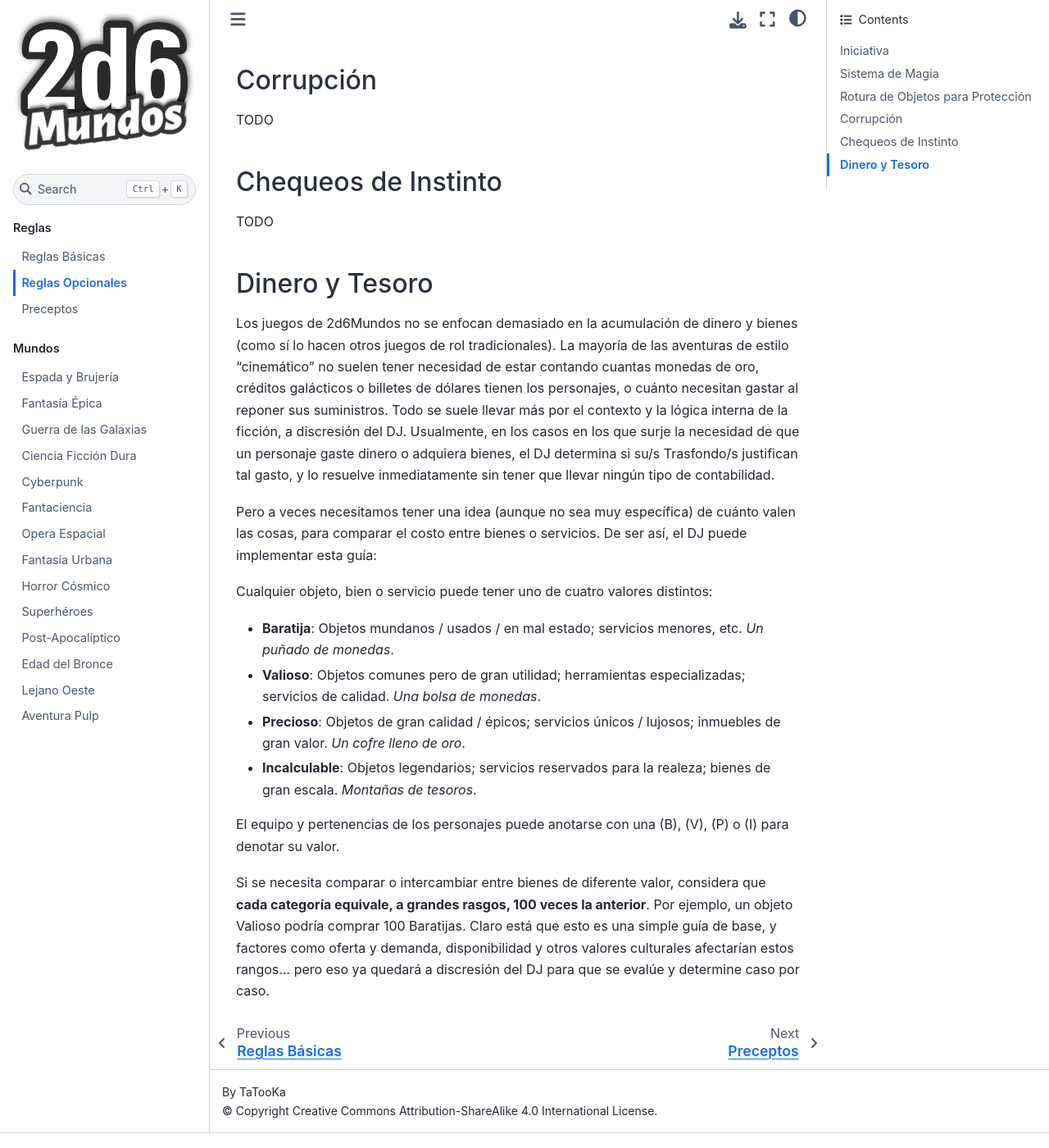
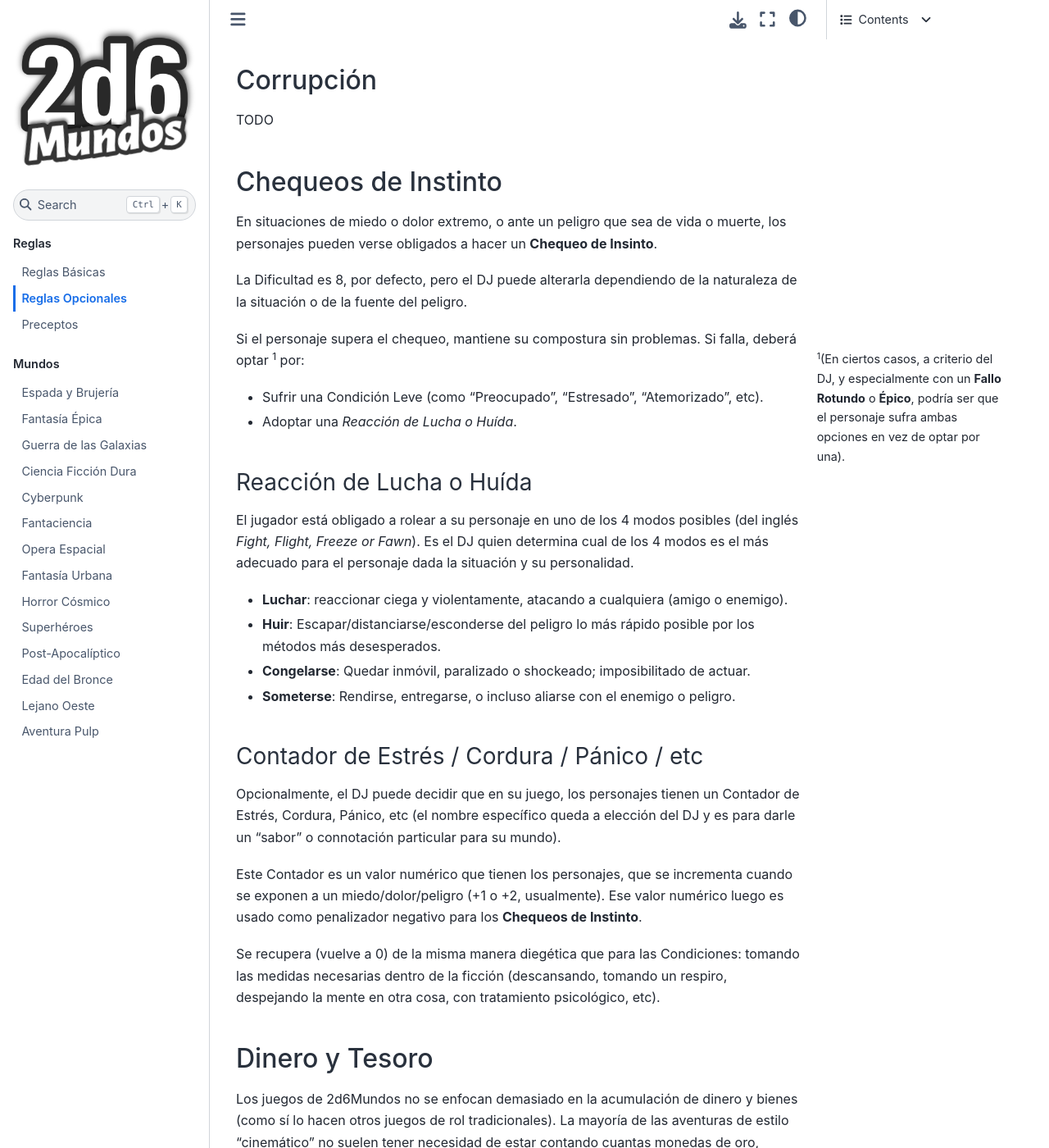
Before and after one commit to TaTooKa/2d6Mundos, a Sphinx documentation site: the page built from docs/source/pages/rules/reglas-opcionales.rst, in a window 1280 px wide and 1400 px high, scrolled down 4579 px. Shown: the whole window at 82% size. Built offline with Sphinx 7.4.7 and the Sphinx Book theme 1.1.4, drawn with Linux system fonts in a browser that asks for light colours; some web fonts are replaced.

Commit message:
add instinct checks

```diff
--- a/docs/source/pages/rules/reglas-opcionales.rst
+++ b/docs/source/pages/rules/reglas-opcionales.rst
@@ -127,7 +127,39 @@
 Chequeos de Instinto
 --------------------
 
-TODO
+En situaciones de miedo o dolor extremo, o ante un peligro que sea de vida o muerte, los personajes pueden verse obligados a hacer un **Chequeo de Insinto**.
+
+La Dificultad es 8, por defecto, pero el DJ puede alterarla dependiendo de la naturaleza de la situación o de la fuente del peligro.
+
+Si el personaje supera el chequeo, mantiene su compostura sin problemas. Si falla, deberá optar [#]_ por:
+
+.. [#] (En ciertos casos, a criterio del DJ, y especialmente con un **Fallo Rotundo** o **Épico**, podría ser que el personaje sufra ambas opciones en vez de optar por una).
+
+* Sufrir una Condición Leve (como "Preocupado", "Estresado", "Atemorizado", etc).
+* Adoptar una *Reacción de Lucha o Huída*.
+
+Reacción de Lucha o Huída
+^^^^^^^^^^^^^^^^^^^^^^^^^
+
+El jugador está obligado a rolear a su personaje en uno de los 4 modos posibles (del inglés *Fight, Flight, Freeze or Fawn*). Es el DJ quien determina cual de los 4 modos es el más adecuado para el personaje dada la situación y su personalidad.
+
+* **Luchar**: reaccionar ciega y violentamente, atacando a cualquiera (amigo o enemigo).
+* **Huir**: Escapar/distanciarse/esconderse del peligro lo más rápido posible por los métodos más desesperados.
+* **Congelarse**: Quedar inmóvil, paralizado o shockeado; imposibilitado de actuar.
+* **Someterse**: Rendirse, entregarse, o incluso aliarse con el enemigo o peligro.
+
+Contador de Estrés / Cordura / Pánico / etc
+^^^^^^^^^^^^^^^^^^^^^^^^^^^^^^^^^^^^^^^^^^^
+
+Opcionalmente, el DJ puede decidir que en su juego, los personajes tienen un Contador de Estrés, Cordura, Pánico, etc (el nombre específico queda a elección del DJ y es para darle un "sabor" o connotación particular para su mundo).
+
+Este Contador es un valor numérico que tienen los personajes, que se incrementa cuando se exponen a un miedo/dolor/peligro (+1 o +2, usualmente). Ese valor numérico luego es usado como penalizador negativo para los **Chequeos de Instinto**.
+
+Se recupera (vuelve a 0) de la misma manera diegética que para las Condiciones: tomando las medidas necesarias dentro de la ficción (descansando, tomando un respiro, despejando la mente en otra cosa, con tratamiento psicológico, etc).
+
+
+
+
 
 Dinero y Tesoro
 ---------------
```
